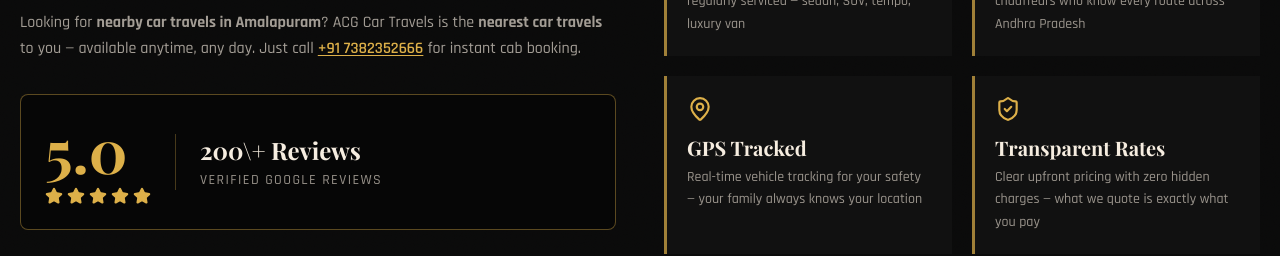
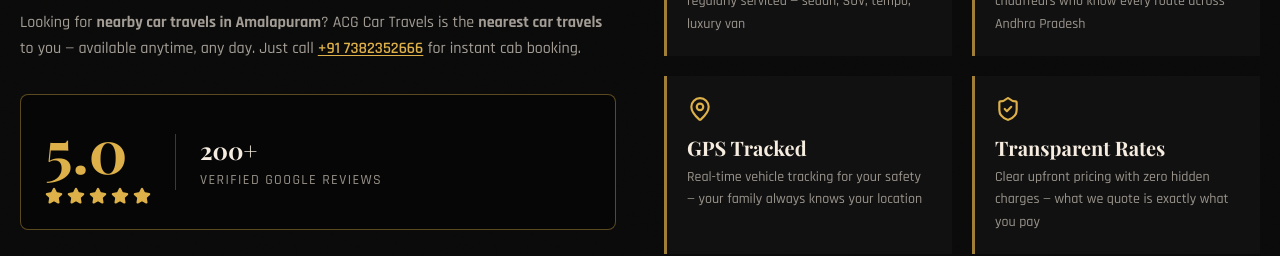
Before and after one commit to bavisettivineel-tech/ACG-car-travels, a React (Vite) app: page / in a window 1280 px wide. Shown: the part 1520-1776 px from the top of the page. Built offline with nearby package versions, Linux system fonts and the light colour scheme.

Commit message:
Show 200+ only, remove Reviews text from display

```diff
--- a/src/components/About.tsx
+++ b/src/components/About.tsx
@@ -74,7 +74,7 @@ export function About() {
                 </div>
               </div>
               <div className="border-l border-gold/30 pl-6">
-                <div className="font-display text-2xl text-foreground" itemProp="reviewCount">200\+ Reviews</div>
+                <div className="font-display text-2xl text-foreground" itemProp="reviewCount">200+</div>
                 <div className="text-sm text-foreground/60 uppercase tracking-widest mt-1">
                   Verified Google Reviews
                 </div>
--- a/src/components/Footer.tsx
+++ b/src/components/Footer.tsx
@@ -180,8 +180,8 @@ export function Footer() {
             <span className="text-gold/60">Best Car Travels &amp; Cab Service Amalapuram</span>
           </div>
           <div className="flex items-center gap-4">
-            <span className="flex items-center gap-1 text-gold" aria-label="5 star Google rating with 200\+ reviews">
-              <Star size={12} fill="currentColor" aria-hidden="true" /> 5.0 · 200\+ Google Reviews
+            <span className="flex items-center gap-1 text-gold" aria-label="5 star Google rating with 200+ reviews">
+              <Star size={12} fill="currentColor" aria-hidden="true" /> 5.0 · 200+
             </span>
             <a
               href="tel:+917382352666"
--- a/src/components/Testimonials.tsx
+++ b/src/components/Testimonials.tsx
@@ -142,7 +142,7 @@ export function Testimonials() {
         <div className="mt-12 text-center">
           <p className="text-foreground/50 text-sm">
             <span className="text-gold font-bold text-lg">★ 5.0</span>&nbsp;based on&nbsp;
-            <span className="text-gold font-bold">200\+ Google Reviews</span>&nbsp;— Amalapuram's highest-rated car travels service
+            <span className="text-gold font-bold">200+</span>&nbsp;— Amalapuram's highest-rated car travels service
           </p>
           <a
             href="https://wa.me/917382352666?text=Hi, I want to book a cab with ACG Car Travels Amalapuram"
```
